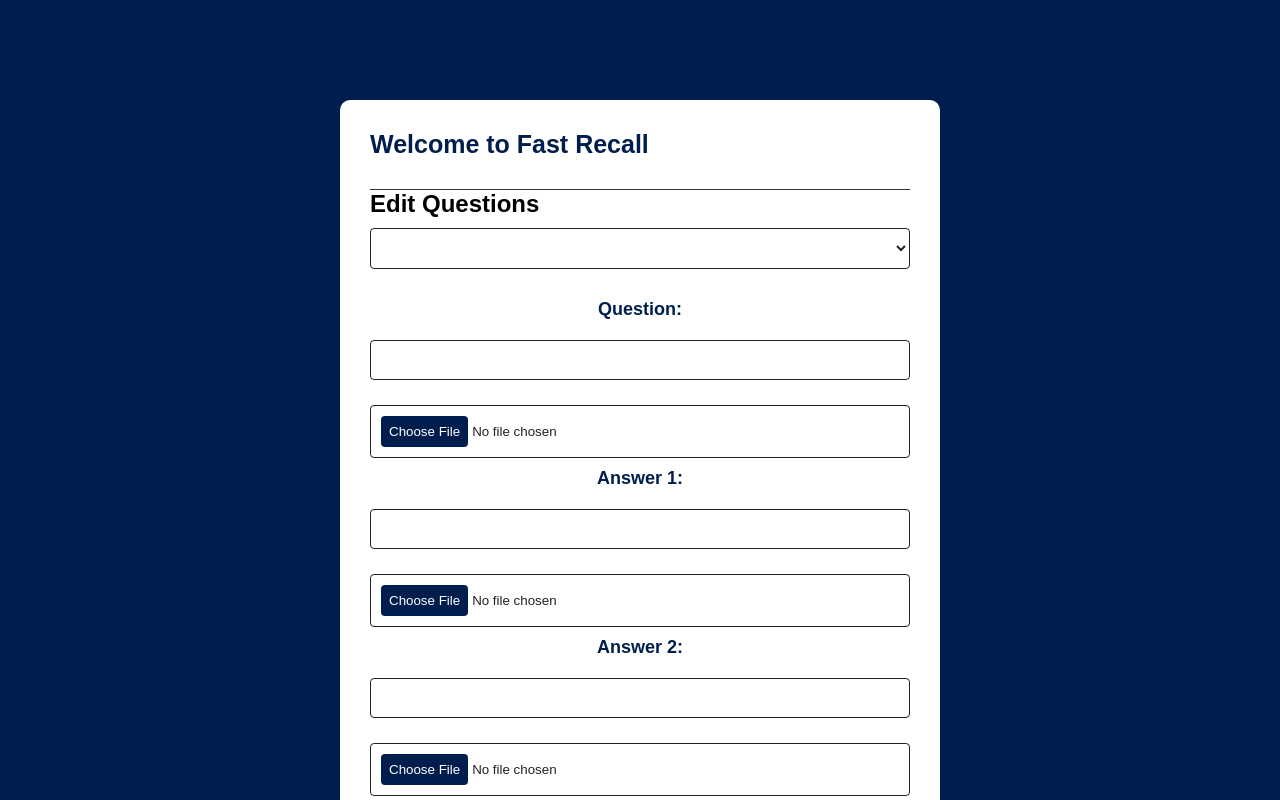
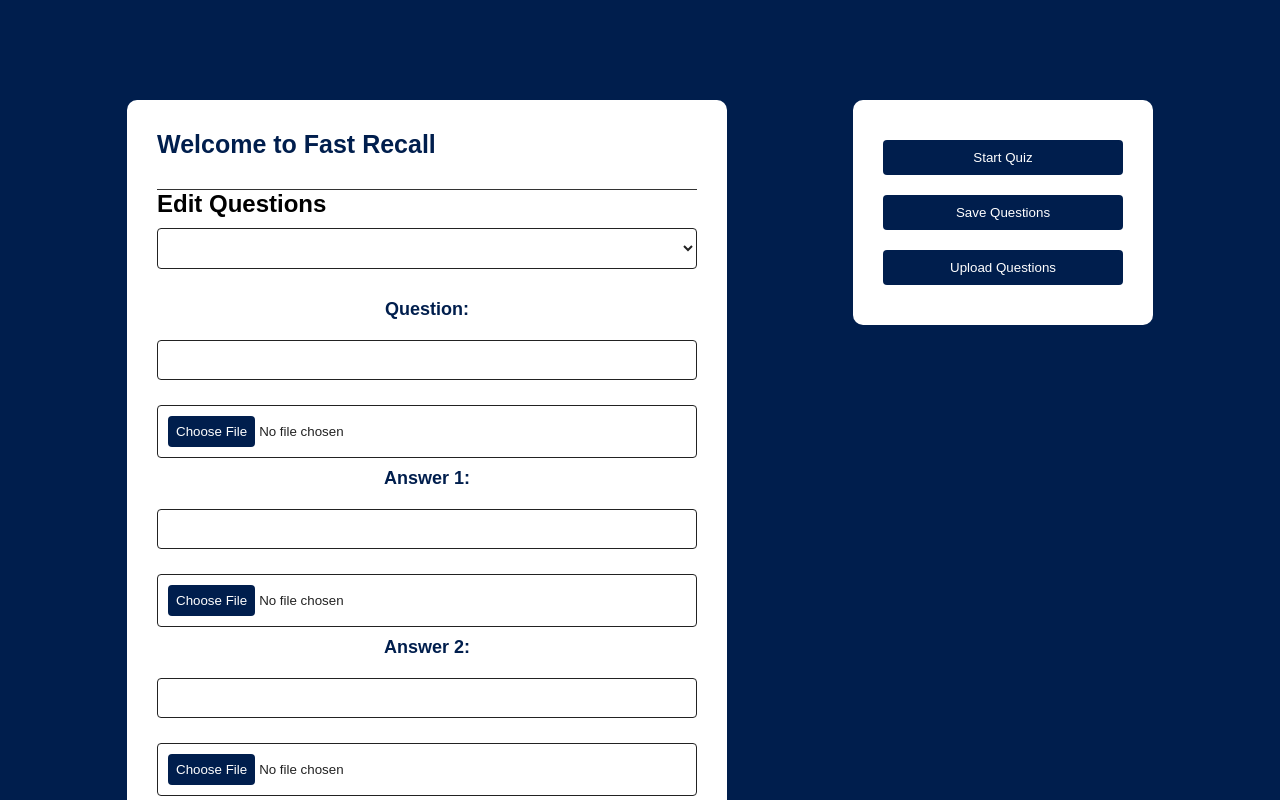
Before and after one commit to doomy02/RapidRecall, a plain HTML site: page index.html in a window 1280 px wide. Shown: the top 800 px of the page. Drawn offline with Linux system fonts and the light colour scheme.

Commit message:
Version 1.2.1
Updated the UI

```diff
--- a/index.html
+++ b/index.html
@@ -7,6 +7,7 @@
     <link rel="stylesheet" href="style.css">
 </head>
 <body>
+    <div class="container-wrapper">
         <!-- Home Page for Adding Questions -->
         <div class="container home-page" id="home-page">
             <h1>Welcome to Fast Recall</h1>
@@ -58,8 +59,10 @@
                     <button type="button" id="edit-btn">Edit</button>
                 </div>
             </form>
+        </div>
 
-        <div class="button-group">
+        <!-- Quiz Management Buttons -->
+        <div class="container quiz-management" id="quiz-management">
             <button id="start-quiz-btn">Start Quiz</button>
             <button id="save-questions-btn">Save Questions</button>
             <input type="file" id="upload-questions-input" style="display: none;">
--- a/script.js
+++ b/script.js
@@ -12,6 +12,7 @@ const uploadQuestionsInput = document.getElementById("upload-questions-input");
 const editQuestionSelect = document.createElement("select");
 editQuestionSelect.id = "edit-question-select";
 const backButton = document.getElementById("back-btn");
+const quizManagementContainer = document.getElementById("quiz-management");
 
 // Use the existing Edit button for confirming edits
 const editButton = document.getElementById("edit-btn");
@@ -240,6 +241,7 @@ function clearFormFields() {
 startQuizBtn.addEventListener("click", () => {
     homePage.style.display = "none";
     quizApp.style.display = "block";
+    quizManagementContainer.style.display = "none";
     score = 0; // Reset score
     currentQuestionIndex = 0; // Reset question index
     showQuestion();
@@ -273,6 +275,7 @@ function startQuiz() {
 backButton.addEventListener("click", () => {
     quizApp.style.display = "none";  // Hide the quiz section
     homePage.style.display = "block";  // Show the home page
+    quizManagementContainer.style.display = "block";
 });
 
 // Modify the showQuestion function to handle Base64 images
--- a/style.css
+++ b/style.css
@@ -10,11 +10,45 @@ body {
     background: #001e4d;
 }
 
+/* Container Wrapper to position elements horizontally */
+.container-wrapper {
+    display: flex;
+    justify-content: space-between;
+    align-items: flex-start; /* Align items at the start of the flex container */
+    width: 90%;
+    max-width: 1200px; /* Adjust as needed */
+    margin: 100px auto 0;
+}
+
+/* Styles for home-page and quiz-management containers */
+.home-page {
+    flex: 1;
+    background: #fff;
+    border-radius: 10px;
+    padding: 30px;
+    margin-right: 20px; /* Space between the two containers */
+}
+
+.quiz-management {
+    width: 300px; /* Adjust width as needed */
+    background: #fff;
+    border-radius: 10px;
+    padding: 20px;
+    text-align: center;
+}
+
+/* Common container styles */
+.container {
+    max-width: 600px; /* Adjust the width as needed */
+    margin: 0 auto;
+    background: #fff;
+    border-radius: 10px;
+    padding: 30px;
+}
+
+/* Home Page and App Specific Styles */
 .app, .home-page {
     background: #fff;
-    width: 90%;
-    max-width: 600px;
-    margin: 100px auto 0;
     border-radius: 10px;
     padding: 30px;
 }
@@ -162,6 +196,26 @@ input[type="file"]::file-selector-button:hover {
     color: #fff;
 }
 
+/* Quiz Management Button Styles */
+.quiz-management button {
+    text-align: center;
+    background-color: #001e4d;
+    color: #fff;
+    font-weight: 500;
+    width: 100%;
+    border: 0;
+    padding: 10px;
+    margin: 10px auto;
+    border-radius: 4px;
+    cursor: pointer;
+    transition: all 0.3s;
+}
+
+.quiz-management button:hover {
+    background-color: #222;
+    color: #fff;
+}
+
 /* Quiz Section Styles */
 .quiz h2 {
     font-size: 20px;
@@ -220,9 +274,3 @@ input[type="file"]::file-selector-button:hover {
     background-color: #222;
     color: #fff;
 }
-
-.button-container {
-    display: flex;
-    justify-content: center;
-    width: 100%;
-}
```
Lines whose indentation alone changed are shown as unchanged.
